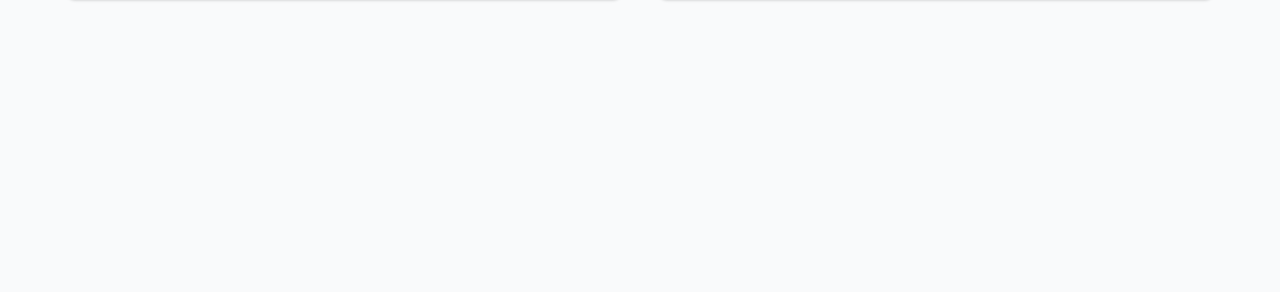
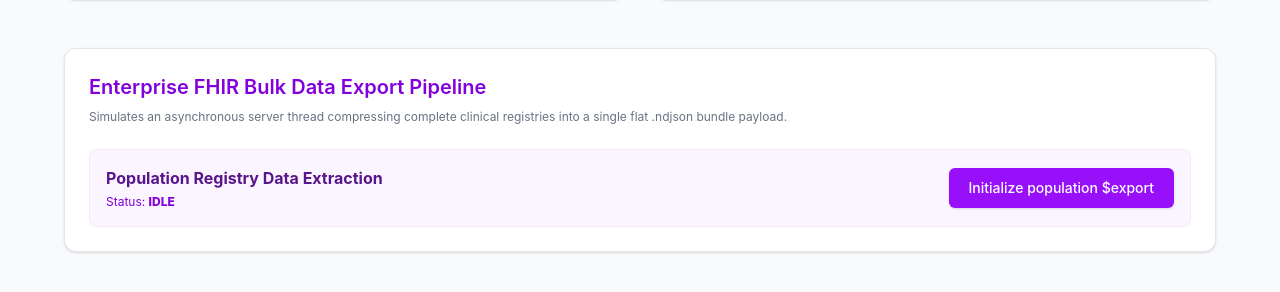
Before and after one commit to GRISONRF/MedVitals, a React (Vite) app in the folder frontend/: page / in a window 1280 px wide. Shown: the part 372-664 px from the top of the page. Built offline with nearby package versions, Linux system fonts and the light colour scheme; no server answers.

Commit message:
part 1 mvp2: bulk data export workflow

```diff
--- a/frontend/src/App.tsx
+++ b/frontend/src/App.tsx
@@ -6,6 +6,11 @@ function App() {
   const [patients, setPatients] = useState<FHIRPatient[]>([]);
   const [selectedId, setSelectedId] = useState<string>('1');
   const [vitals, setVitals] = useState<VitalObservation[]>([]);
+
+  const [currentJobId, setCurrentJobId] = useState<string | null>(null);
+  const [exportStatus, setExportStatus] = useState<string>('idle'); // idle, processing, completed
+  const [exportProgress, setExportProgress] = useState<number>(0);
+  const [downloadUrl, setDownloadUrl] = useState<string | null>(null);
 
   // Provider Form State
   const [npi, setNpi] = useState('');
@@ -55,6 +60,44 @@ function App() {
       console.error("Verification failed", error);
     } finally {
       setIsVerifying(false);
+    }
+  };
+
+  const handleBulkExport = async () => {
+    setExportStatus('processing');
+    setExportProgress(25);
+    setDownloadUrl(null);
+
+    try {
+      // 1. Kick off the asynchronous process
+      const response = await fetch('http://127.0.0.1:8000/api/patients/$export', {
+        method: 'POST'
+      });
+      const initiationData = await response.json();
+      const jobId = initiationData.job_id;
+      setCurrentJobId(jobId);
+
+      // 2. Start a polling clock that ticks every 2 seconds
+      const pollingInterval = setInterval(async () => {
+        const statusResponse = await fetch(`http://127.0.0.1:8000/api/jobs/${jobId}`);
+        const jobData = await statusResponse.json();
+
+        console.log("Polling background job state:", jobData);
+
+        if (jobData.status === 'completed') {
+          setExportStatus('completed');
+          setExportProgress(100);
+          setDownloadUrl(jobData.download_url);
+          clearInterval(pollingInterval); // Stop ticking the clock!
+        } else {
+          // Boost up the mock loading meter steps while compiling
+          setExportProgress(prev => (prev < 90 ? prev + 15 : prev));
+        }
+      }, 2000);
+
+    } catch (error) {
+      console.error("Bulk export execution failed", error);
+      setExportStatus('idle');
     }
   };
 
@@ -152,6 +195,58 @@ function App() {
             </div>
           )}
         </section>
+
+        {/* FULL WIDTH LOWER SECTION: BULK DATA EXPORT PIPELINE */}
+        <section className="bg-white p-6 rounded-xl shadow-sm border border-gray-200 md:col-span-2 mt-4">
+          <h2 className="text-xl font-semibold mb-2 text-purple-700">Enterprise FHIR Bulk Data Export Pipeline</h2>
+          <p className="text-xs text-gray-500 mb-6">Simulates an asynchronous server thread compressing complete clinical registries into a single flat .ndjson bundle payload.</p>
+
+          <div className="flex flex-col sm:flex-row items-start sm:items-center justify-between gap-4 p-4 bg-purple-50 rounded-lg border border-purple-100">
+            <div>
+              <h4 className="font-bold text-purple-900">Population Registry Data Extraction</h4>
+              <p className="text-xs text-purple-700 mt-1">Status: <span className="uppercase font-extrabold">{exportStatus}</span> {currentJobId && `(Token: ${currentJobId.slice(0,8)}...)`}</p>
+            </div>
+
+            {exportStatus === 'idle' && (
+              <button
+                onClick={handleBulkExport}
+                className="px-5 py-2.5 bg-purple-600 hover:bg-purple-700 text-white font-medium rounded-md transition shadow-sm text-sm"
+              >
+                Initialize population $export
+              </button>
+            )}
+
+            {exportStatus === 'processing' && (
+              <div className="w-full sm:w-64">
+                <div className="flex justify-between text-xs text-purple-700 mb-1 font-medium">
+                  <span>Compiling Flat FHIR stream...</span>
+                  <span>{exportProgress}%</span>
+                </div>
+                <div className="w-full bg-purple-200 h-2 rounded-full overflow-hidden">
+                  <div className="bg-purple-600 h-full transition-all duration-500" style={{ width: `${exportProgress}%` }}></div>
+                </div>
+              </div>
+            )}
+
+            {exportStatus === 'completed' && downloadUrl && (
+              <div className="flex items-center gap-3">
+                <a
+                  href={downloadUrl} target="_blank" rel="noopener noreferrer"
+                  className="px-5 py-2.5 bg-emerald-600 hover:bg-emerald-700 text-white font-medium rounded-md transition shadow-sm text-sm inline-flex items-center gap-2"
+                >
+                  Download .ndjson Bundle ⬇
+                </a>
+                <button
+                  onClick={() => setExportStatus('idle')}
+                  className="text-xs text-purple-600 hover:underline font-medium"
+                >
+                  Reset pipeline
+                </button>
+              </div>
+            )}
+          </div>
+        </section>
+
       </main>
     </div>
   );
```
Also changed, not shown: 1 other file (tests, documents, lock files or other folders).
